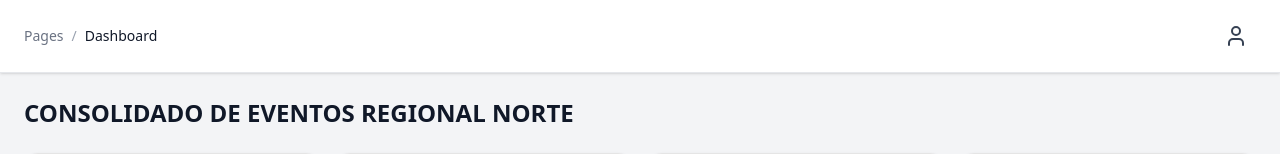
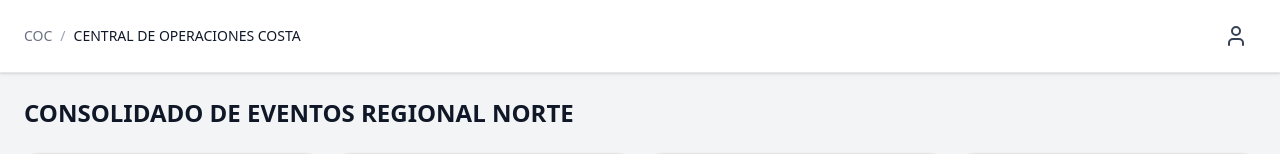
Before and after one commit to Desarrollo-Coa/renoa_report, a Next.js app: page / in a window 1280 px wide. Shown: the top 154 px of the page. Built offline with nearby package versions, Linux system fonts and the light colour scheme; no server answers; the database is empty.

Commit message:
cambio de textos superiores del header CENTRAL DE OPERACIONES COSTA

```diff
--- a/components/navbar.tsx
+++ b/components/navbar.tsx
@@ -9,9 +9,9 @@ export function Navbar() {
         <div className="flex items-center justify-between">
           {/* Breadcrumb */}
           <div className="flex items-center space-x-2 text-sm">
-            <span className="text-gray-500">Pages</span>
+            <span className="text-gray-500">COC</span>
             <span className="text-gray-400">/</span>
-            <span className="text-gray-900 font-medium">Dashboard</span>
+            <span className="text-gray-900 font-medium">CENTRAL DE OPERACIONES COSTA</span>
           </div>
 
           {/* Perfil */}
```
